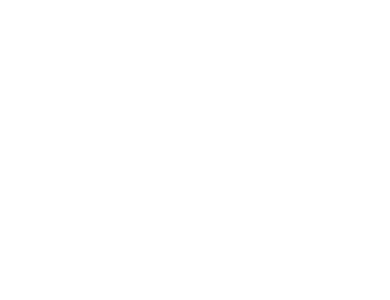
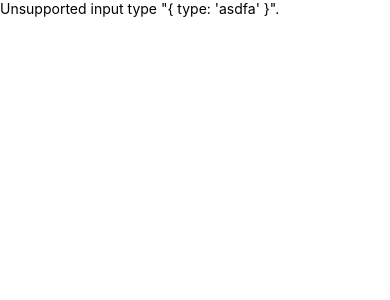
Before and after one commit to Digitova/dynaform, a React Native app: screen / in a window 390 px wide. Shown: the top 300 px of the page. Built offline with nearby package versions, Linux system fonts and the light colour scheme.

Commit message:
Added Schema Input Object and Unsupported Input type.

```diff
--- a/App.js
+++ b/App.js
@@ -5,7 +5,7 @@
 export default class App extends React.Component {
   render() {
     return (
-      <Form>
+      <Form schema="{ type: 'asdfa' }">
       </Form>
     );
   }
--- a/src/form.js
+++ b/src/form.js
@@ -1,10 +1,12 @@
 import React from "react";
-import Text from './inputs/Text';
+import Schema from './inputs/Schema';
 
 class Form extends React.Component {
 	render() {
+		const { schema } = this.props;
+
 		return (
-			<Text></Text>
+			<Schema schema={schema}></Schema>
 		);
 	}
 }
--- /dev/null
+++ b/src/inputs/Schema.js
@@ -0,0 +1,33 @@
+import React from "react";
+
+const INPUT_TYPES = {
+	text: "Text",
+	object: "Object",
+	password: "Password",
+};
+
+class Schema extends React.Component {
+	render() {
+		const { schema } = this.props;
+		const inputs = require("../inputs").default;
+
+
+		const InputType = this.getInputType(schema,inputs);
+
+		return (
+			<InputType schema={schema}/>
+		);
+	}
+
+	getInputType(schema,inputs){
+		const inputName = INPUT_TYPES[schema.inputType];
+		return  this.isSupportedInputType(inputName,inputs) ? inputs[inputName] : inputs.UnsupportedInput;
+	}
+
+	isSupportedInputType(inputName,inputs){
+		return inputName in inputs;
+	}
+}
+
+
+export default Schema;
--- /dev/null
+++ b/src/inputs/UnsupportedInput.js
@@ -0,0 +1,11 @@
+import React from "react";
+import { View, Text } from "react-native";
+
+export default function UnsupportedInput({ schema }) {
+  // XXX render json as string so dev can inspect faulty subschema
+  return (
+    <View>
+        <Text>Unsupported input type {JSON.stringify(schema, null, 2)}.</Text>
+    </View>
+  );
+}
```
Also changed, not shown: src/inputs/index.js (+5 -3 lines).
